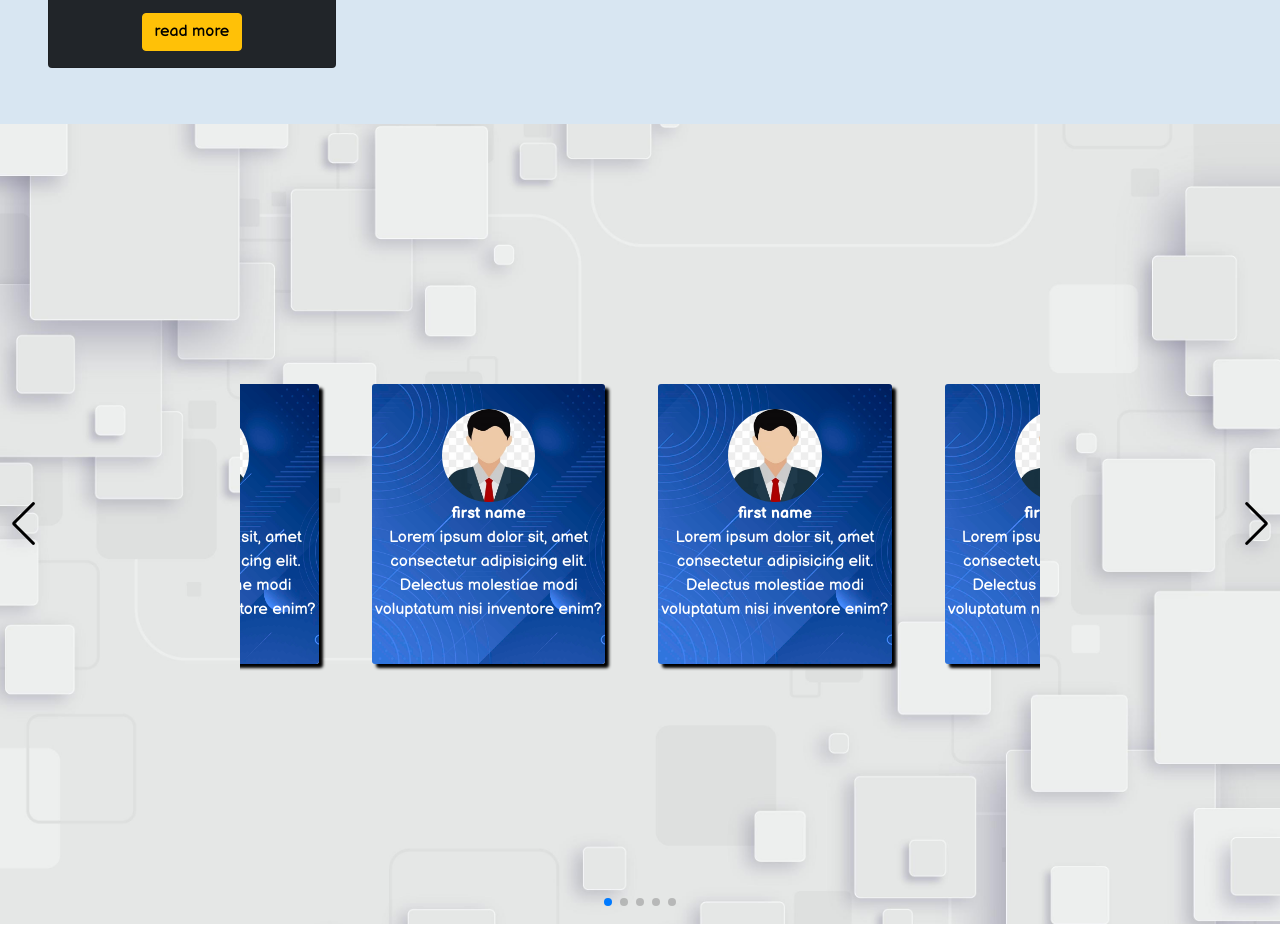
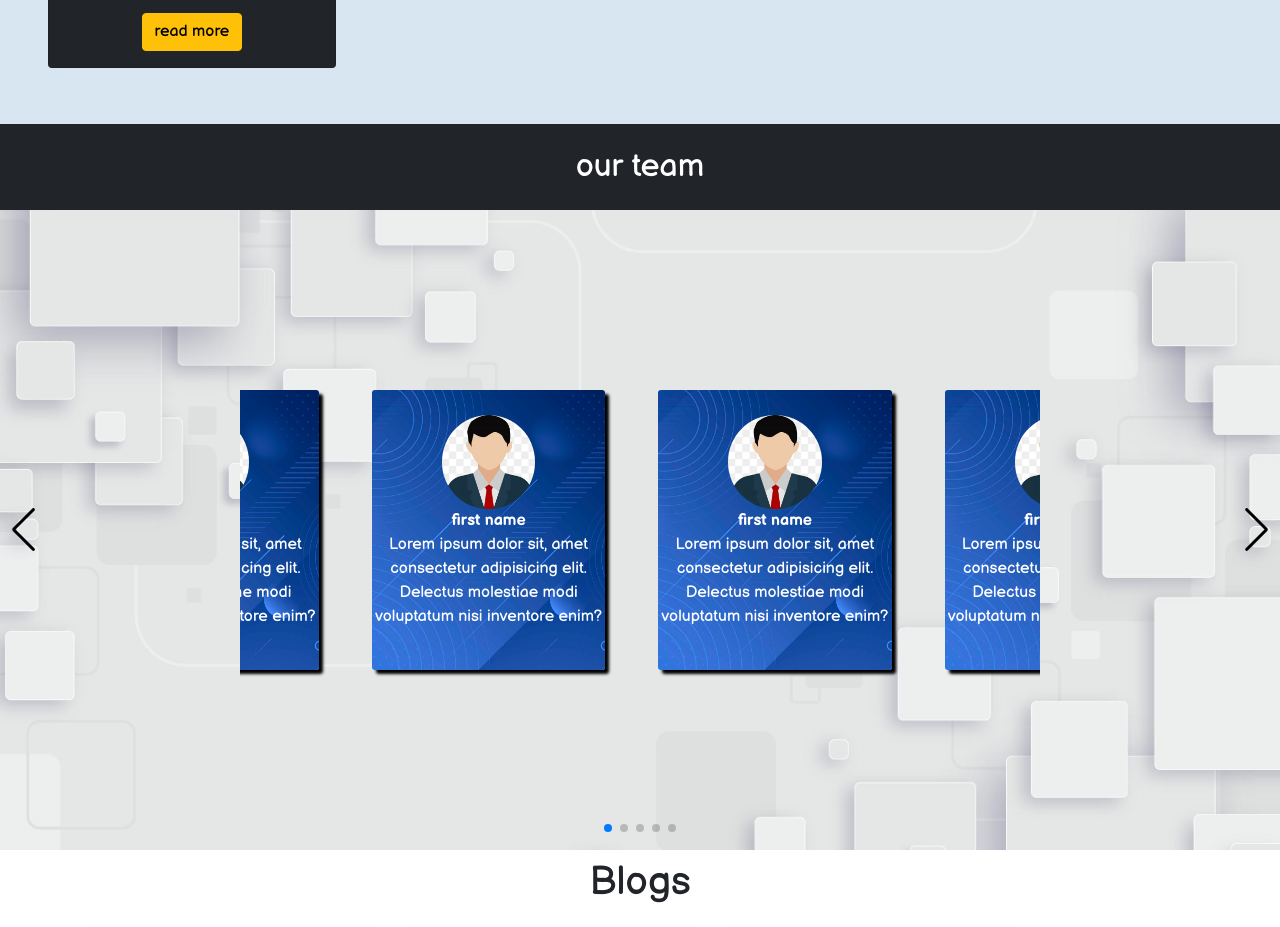
Before and after one commit to karthik123karthik/NGO, a plain HTML site: page index.html in a window 1280 px wide. Shown: the part 1395-2322 px from the top of the page. Drawn offline with nearby package versions, Linux system fonts and the light colour scheme.

Commit message:
heading were added

```diff
--- a/index.html
+++ b/index.html
@@ -152,6 +152,7 @@
 
     <!--our team -->
 
+    <h2 class=" p-4 text-center bg-dark text-white mb-0">our team</h2>
     <main>
       <div class="swiper">
         <!-- Additional required wrapper -->
@@ -214,6 +215,7 @@
     <!--blog section starts-->
     <section class="blog " id="blog">
       <div class="container">
+        <h1 class="text-center mt-2">Blogs</h1>
          <div class="row">
       <div class="article col-md-6 col-lg-3 m-3 " style="width:18rem">
       <img src="./img/economic.jpg" alt="economic photo" class="poster">
--- a/script/sliding.js
+++ b/script/sliding.js
@@ -22,7 +22,7 @@ const swiper = new Swiper('.swiper', {
     },
     640: {
       slidesPerView: 2,
-      spaceBetween: 20,
+      spaceBetween: 40,
     },
     768: {
       slidesPerView: 3,
--- a/src/css/ourTeam.css
+++ b/src/css/ourTeam.css
@@ -4,7 +4,7 @@
   }
 
   main{
-      height: 100vh;
+      height: 80vh;
       display: flex;
       justify-content: center;
       align-items: center;
```
